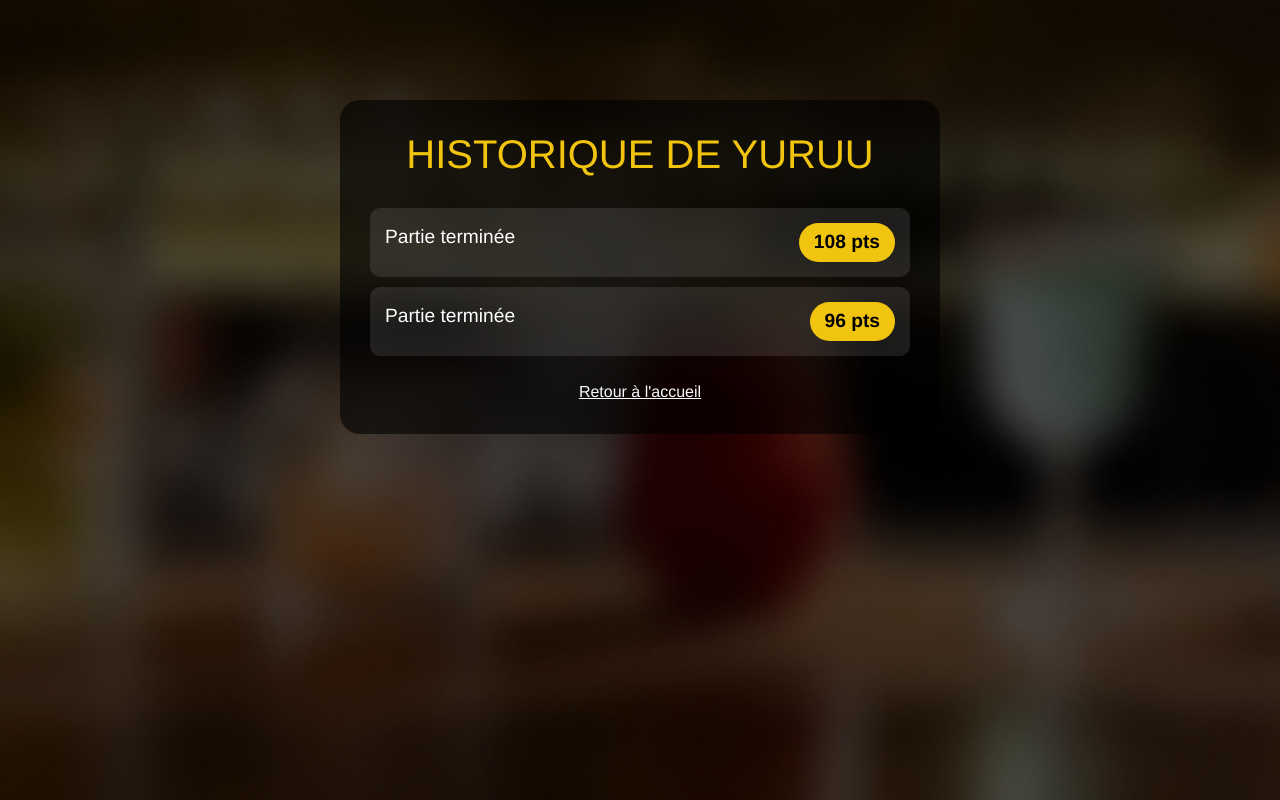
After one commit to Tomm3110/Cocktail-Quizz, a Flask app: page /mes-scores in a window 1280 px wide. The commit adds this page. Run offline with Flask 3, Linux system fonts and the light colour scheme; a user stored in the database is signed in; data comes from the database, SQL or seed files in the repository; both versions use the stored data as it was after the commit.

Commit message:
adding score saving for users

```diff
--- a/app/app.py
+++ b/app/app.py
@@ -1,4 +1,4 @@
-from flask import Flask, Blueprint, render_template, redirect, url_for, request, session
+from flask import Flask, Blueprint, flash, render_template, redirect, url_for, request, session
 from flask_wtf import FlaskForm
 from wtforms.validators import DataRequired
 from werkzeug.security import generate_password_hash, check_password_hash
@@ -47,12 +47,13 @@ def game_over():
 
     if request.method == 'POST':
         player_name = request.form.get('player_name', '').strip()
+        user_id = session.get('user_id')
 
         if player_name:
             conn = get_connection()
             conn.execute(
-                "INSERT INTO scores (pseudo, score) VALUES (?, ?)",
-                (player_name, score)
+                "INSERT INTO scores (pseudo, score, user_id) VALUES (?, ?, ?)",
+                (player_name, score, user_id)
             )
             conn.commit()
             conn.close()
@@ -92,29 +93,31 @@ def login():
             session['username'] = user['username']
             return redirect(url_for('home'))
         else:
-            error = "Email ou mot de passe incorrect."
-    return render_template('login.html', error=error)
+            flash("Email ou mot de passe incorrect.", 'error')
+    return render_template('login.html')
 
 @app.route('/register', methods=['GET', 'POST'])
 def register():
     if request.method == 'POST':
+        if request.form['password'] != request.form['confirm_password']:
+            flash("Les mots de passe ne correspondent pas !", 'error')
+            return redirect(url_for('register'))
         username = request.form['username']
         email = request.form['email']
         password = request.form['password']
 
         hashed_password = generate_password_hash(password)
-
         conn = get_connection()
         try:
             conn.execute("INSERT INTO users (username, email, password) VALUES (?, ?, ?)", (username, email, hashed_password))
             conn.commit()
+            flash("Inscription réussie ! Veuillez vous connecter.", 'success')
+            conn.close()
+            return redirect(url_for('login'))
         except sqlite3.IntegrityError:
             conn.close()
-            return "Ce pseudo ou cet email est déjà utilisé !"
-
-        conn.close()
-        return redirect(url_for('login'))
-
+            flash("Ce pseudo ou cet email est déjà utilisé !", 'error')
+            return redirect(url_for('register'))
     return render_template('register.html')
 
 @app.route('/logout')
@@ -123,6 +126,22 @@ def logout():
     session.pop('user_id', None)
     return redirect(url_for('home'))
 
+@app.route('/mes-scores')
+def my_scores():
+    if 'user_id' not in session:
+        flash("Veuillez vous connecter pour voir vos scores.", 'error')
+        return redirect(url_for('login'))
+
+    user_id = session['user_id']
+    username = session['username']
+
+    conn = get_connection()
+    cur = conn.execute("SELECT pseudo, score FROM scores WHERE user_id = ? ORDER BY score DESC", (user_id,))
+    personal_scores = cur.fetchall()
+    conn.close()
+
+    return render_template('my_scores.html', scores=personal_scores, username=username)
+
 
 if __name__ == '__main__':
     app.run(debug=True)
--- a/app/database.py
+++ b/app/database.py
@@ -24,7 +24,8 @@ def init_db():
         CREATE TABLE IF NOT EXISTS scores (
             id INTEGER PRIMARY KEY AUTOINCREMENT,
             pseudo TEXT NOT NULL,
-            score INTEGER NOT NULL
+            score INTEGER NOT NULL,
+            user_id INTEGER
         )
         """
     )
--- a/app/templates/home.html
+++ b/app/templates/home.html
@@ -141,6 +141,7 @@
                 <a class="nav-link logout-link" href="{{ url_for('logout') }}">
                     (Se déconnecter)
                 </a>
+                <a class="nav-link" href="{{ url_for('my_scores') }}" style="color: #f1c40f;">Mes Scores</a>
             {% else %}
                 <a class="nav-link" href="{{ url_for('login') }}">Login</a>
             {% endif %}
--- /dev/null
+++ b/app/templates/my_scores.html
@@ -0,0 +1,57 @@
+<!doctype html>
+<html lang="fr">
+  <head>
+    <meta charset="UTF-8">
+    <meta name="viewport" content="width=device-width, initial-scale=1.0">
+    <title>Mes Scores - Cocktail Quiz</title>
+    <link href="https://cdn.jsdelivr.net/npm/bootstrap@5.3.8/dist/css/bootstrap.min.css" rel="stylesheet">
+    <style>
+        body, html { height: 100%; margin: 0; font-family: 'Helvetica Neue', Arial, sans-serif; }
+        .bg-image {
+            background-image: url("{{ url_for('static', filename='background.png') }}");
+            height: 100%;
+            background-repeat: no-repeat;
+            background-size: cover;
+            display: flex; flex-direction: column; align-items: center; text-align: center;
+        }
+        .content {
+            color: white; max-width: 600px; width: 90%; padding: 30px;
+            margin-top: 100px; /* Un peu de marge en haut sous la nav */
+            background-color: rgba(0, 0, 0, 0.6); border-radius: 20px; backdrop-filter: blur(5px);
+        }
+        h1 { color: #f1c40f; text-transform: uppercase; margin-bottom: 30px; }
+        .score-list { list-style: none; padding: 0; }
+        .score-item {
+            background: rgba(255,255,255,0.1); margin-bottom: 10px; padding: 15px;
+            border-radius: 10px; font-size: 1.2rem; display: flex; justify-content: space-between;
+        }
+        .badge-score { background-color: #f1c40f; color: black; padding: 5px 15px; border-radius: 20px; font-weight: bold; }
+    </style>
+  </head>
+  <body>
+    {% include 'navbar.html' ignore missing %}
+    <div class="bg-image">
+        <div class="content">
+            <h1>Historique de {{ username }}</h1>
+
+            {% if scores %}
+                <ul class="score-list">
+                    {% for row in scores %}
+                    <li class="score-item">
+                        <span>Partie terminée</span>
+                        <span class="badge-score">{{ row['score'] }} pts</span>
+                    </li>
+                    {% endfor %}
+                </ul>
+            {% else %}
+                <p>Vous n'avez pas encore joué !</p>
+                <a href="{{ url_for('play') }}" class="btn btn-warning mt-3">Lancer une partie</a>
+            {% endif %}
+
+            <div class="mt-4">
+                <a href="{{ url_for('home') }}" class="text-light">Retour à l'accueil</a>
+            </div>
+        </div>
+    </div>
+  </body>
+</html>
```
Also changed, not shown: app/templates/login.html (+31 -5 lines), app/templates/register.html (+32 -0 lines), app/scores.db.
